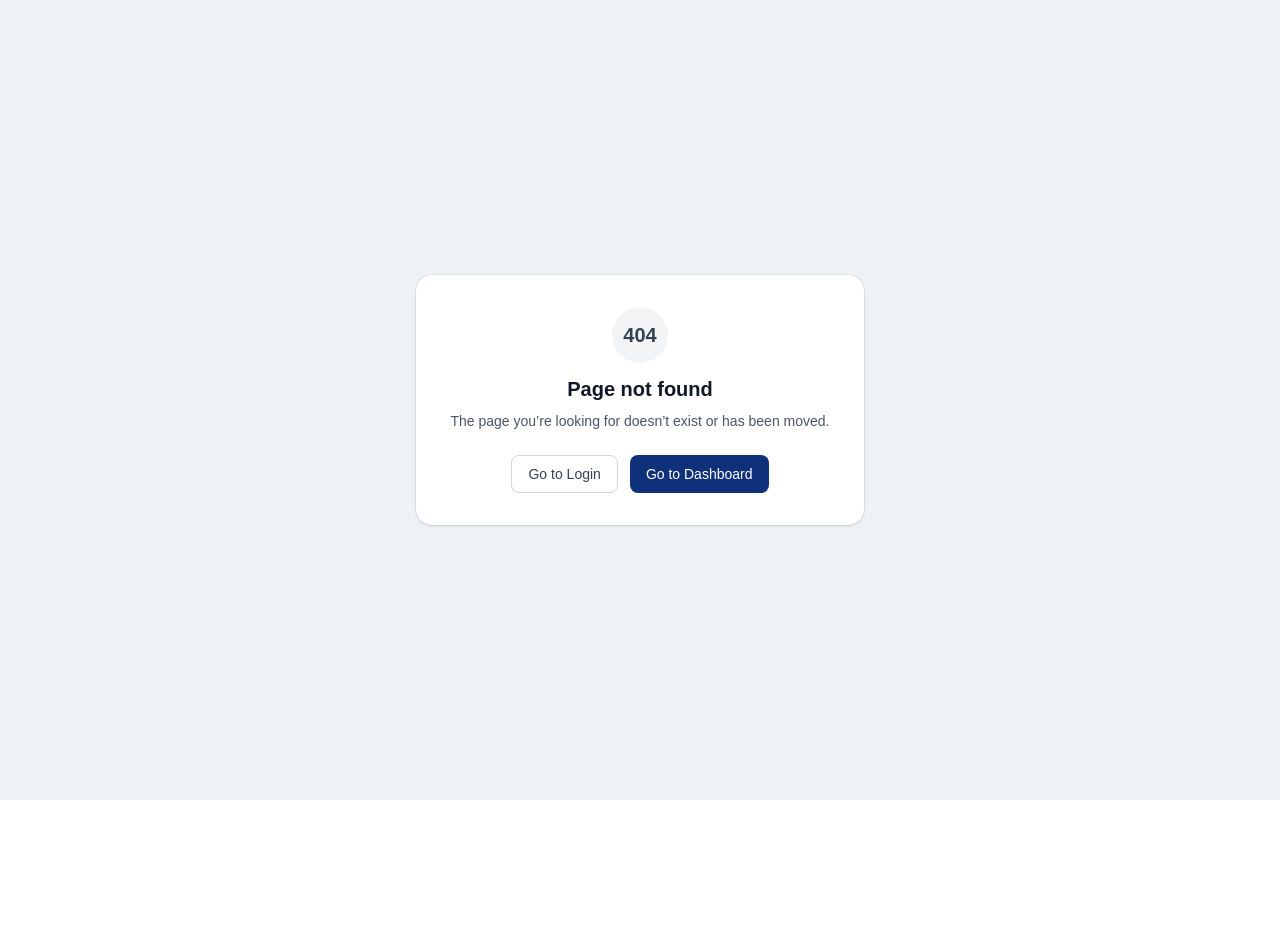
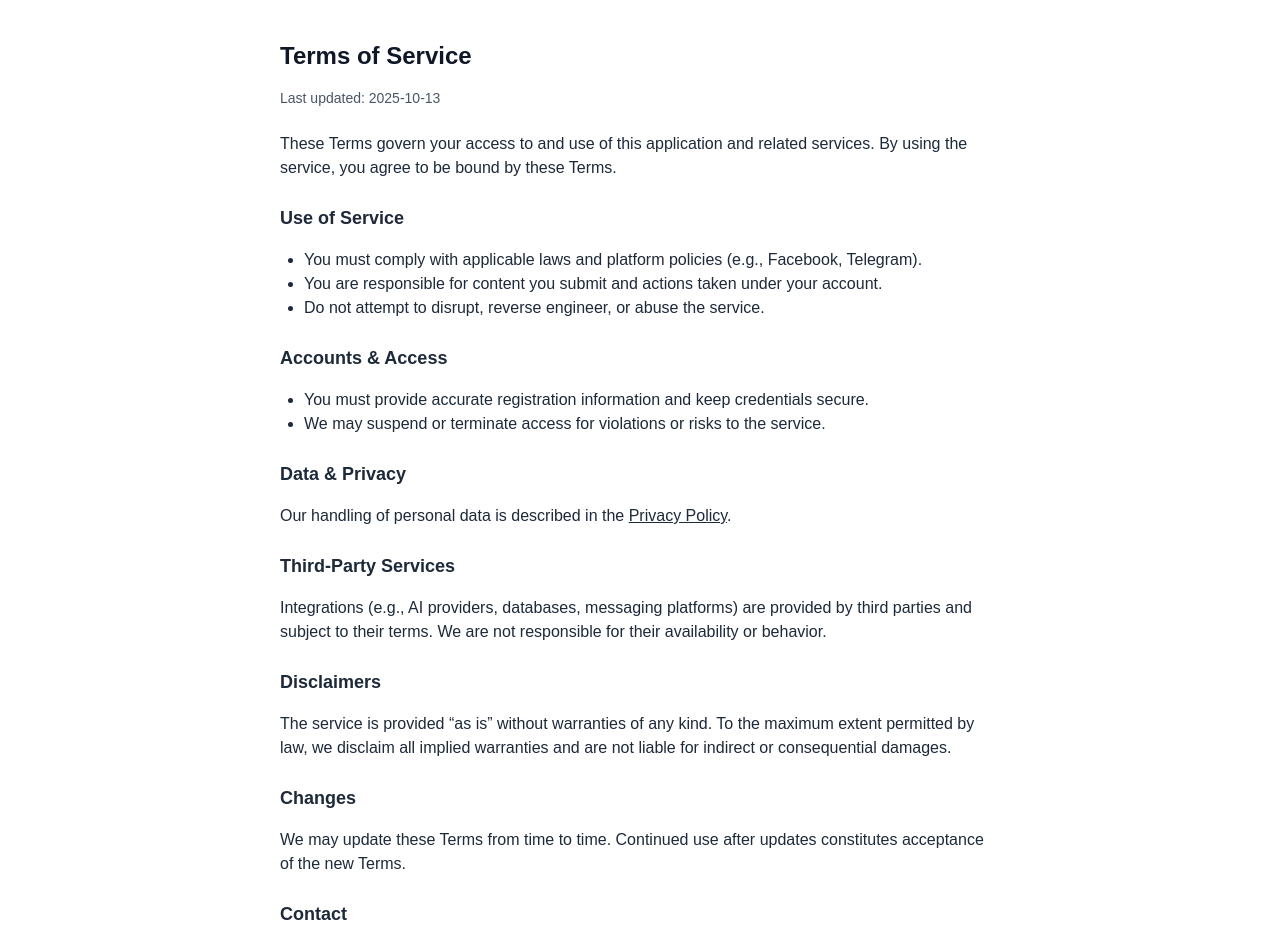
Before and after one commit to madiraben/sale-agent-dashboard, a Next.js app: page /terms in a window 1280 px wide. Before the commit this address had no page. Shown: the top 947 px of the page. Before the commit the page ends 800 px from the top, so only its background shows below. Built offline with nearby package versions, Linux system fonts and the light colour scheme.

Commit message:
data deletion and term page implementation

```diff
--- /dev/null
+++ b/src/app/data-deletion/page.tsx
@@ -0,0 +1,30 @@
+export const metadata = {
+  title: "Data Deletion",
+};
+
+export default function DataDeletionPage() {
+  return (
+    <div className="mx-auto max-w-3xl px-6 py-10">
+      <h1 className="mb-4 text-2xl font-semibold text-gray-900">Data Deletion</h1>
+      <p className="mb-6 text-sm text-gray-600">Last updated: {new Date().toISOString().slice(0, 10)}</p>
+
+      <div className="space-y-4 text-gray-800">
+        <p>
+          You can request deletion of your account data and connected page data at any time. Deletion includes
+          your profile, connected integrations, conversation logs, and product data associated with your workspace,
+          except where retention is required by law or for fraud prevention.
+        </p>
+
+        <h2 className="mt-6 text-lg font-semibold">How to Request Deletion</h2>
+        <ul className="list-disc pl-6">
+          <li>From within the app, disconnect integrations in Dashboard → Profile.</li>
+          <li>Then contact the app owner using the account email to request full deletion.</li>
+        </ul>
+
+        <p className="text-sm text-gray-600">
+          We will confirm your request and complete deletion within a reasonable time.
+        </p>
+      </div>
+    </div>
+  );
+}
--- /dev/null
+++ b/src/app/terms/page.tsx
@@ -0,0 +1,60 @@
+export const metadata = {
+  title: "Terms of Service",
+};
+
+export default function TermsOfServicePage() {
+  return (
+    <div className="mx-auto max-w-3xl px-6 py-10">
+      <h1 className="mb-4 text-2xl font-semibold text-gray-900">Terms of Service</h1>
+      <p className="mb-6 text-sm text-gray-600">Last updated: {new Date().toISOString().slice(0, 10)}</p>
+
+      <div className="space-y-4 text-gray-800">
+        <p>
+          These Terms govern your access to and use of this application and related services. By using the
+          service, you agree to be bound by these Terms.
+        </p>
+
+        <h2 className="mt-6 text-lg font-semibold">Use of Service</h2>
+        <ul className="list-disc pl-6">
+          <li>You must comply with applicable laws and platform policies (e.g., Facebook, Telegram).</li>
+          <li>You are responsible for content you submit and actions taken under your account.</li>
+          <li>Do not attempt to disrupt, reverse engineer, or abuse the service.</li>
+        </ul>
+
+        <h2 className="mt-6 text-lg font-semibold">Accounts & Access</h2>
+        <ul className="list-disc pl-6">
+          <li>You must provide accurate registration information and keep credentials secure.</li>
+          <li>We may suspend or terminate access for violations or risks to the service.</li>
+        </ul>
+
+        <h2 className="mt-6 text-lg font-semibold">Data & Privacy</h2>
+        <p>
+          Our handling of personal data is described in the <a className="underline" href="/privacy">Privacy Policy</a>.
+        </p>
+
+        <h2 className="mt-6 text-lg font-semibold">Third-Party Services</h2>
+        <p>
+          Integrations (e.g., AI providers, databases, messaging platforms) are provided by third parties and
+          subject to their terms. We are not responsible for their availability or behavior.
+        </p>
+
+        <h2 className="mt-6 text-lg font-semibold">Disclaimers</h2>
+        <p>
+          The service is provided “as is” without warranties of any kind. To the maximum extent permitted by law,
+          we disclaim all implied warranties and are not liable for indirect or consequential damages.
+        </p>
+
+        <h2 className="mt-6 text-lg font-semibold">Changes</h2>
+        <p>
+          We may update these Terms from time to time. Continued use after updates constitutes acceptance of the
+          new Terms.
+        </p>
+
+        <h2 className="mt-6 text-lg font-semibold">Contact</h2>
+        <p>
+          For questions about these Terms, please reach out via the contact email shown in the dashboard.
+        </p>
+      </div>
+    </div>
+  );
+}
```
